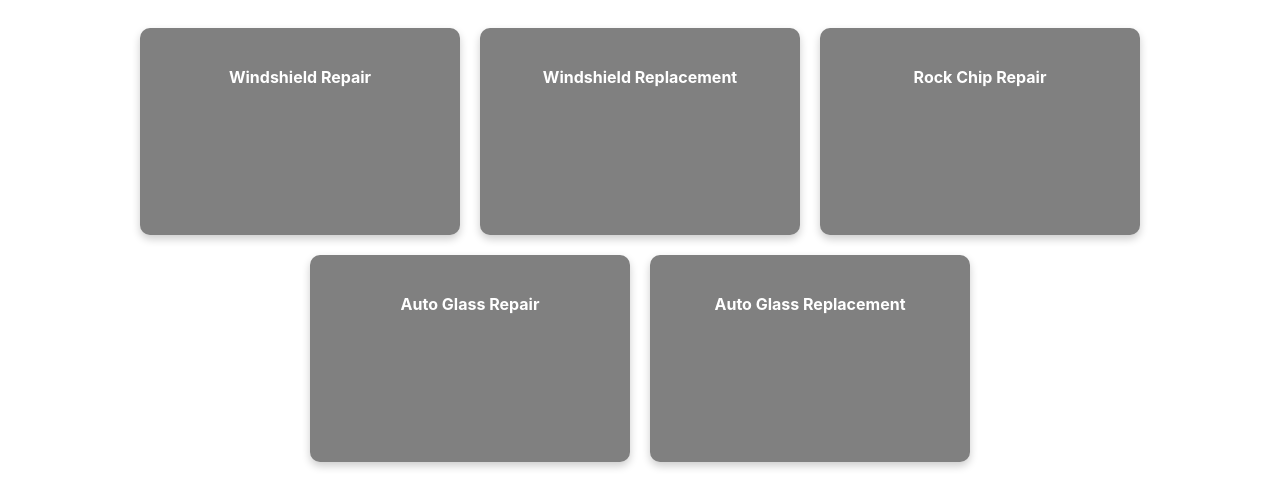
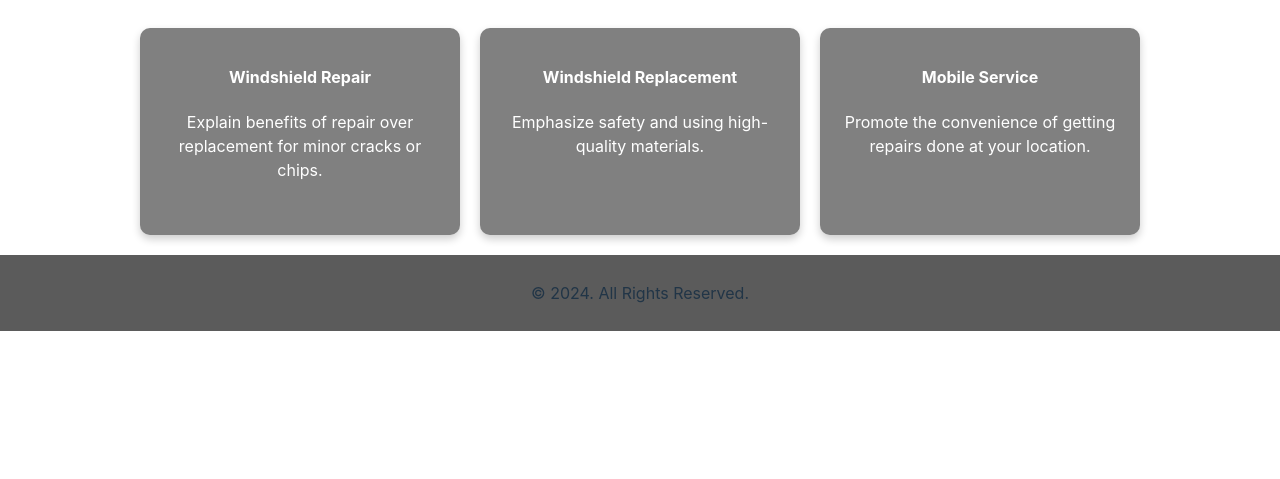
Before and after one commit to Lunchtime52/testsite, a Vue app: page / in a window 1280 px wide. Shown: the part 584-1063 px from the top of the page. After the commit the page ends 915 px from the top, so only its background shows below. Built offline with nearby package versions, Linux system fonts and the light colour scheme.

Commit message:
github pages

```diff
--- a/src/App.vue
+++ b/src/App.vue
@@ -3,6 +3,7 @@ import Row from './components/Row.vue'
 import { ref } from 'vue';
 import About from './components/About.vue'
 import Services from './components/Services.vue'
+import Footer from './components/Footer.vue'
 
 const rows=ref(5)
 </script>
@@ -14,6 +15,7 @@ const rows=ref(5)
 <!-- <Row></Row>   -->
 <About></About>
 <Services></Services>
+<Footer></Footer>
 </template>
 
 <style scoped>
--- /dev/null
+++ b/src/components/Footer.vue
@@ -0,0 +1,14 @@
+<template>
+<footer>
+    <p>&#169; 2024. All Rights Reserved.</p>
+</footer>
+
+</template>
+
+<style scoped>
+footer{
+    background-color: rgb(91, 91, 91);
+    padding: 10px;
+    text-align: center;
+}
+</style>
--- a/src/components/Services.vue
+++ b/src/components/Services.vue
@@ -4,32 +4,24 @@
     <div class="column">
       <div class="card">
         <h4>Windshield Repair</h4>
+        <p>Explain benefits of repair over replacement for minor cracks or chips.</p>
       </div>
     </div>
     <div class="column">
       <div class="card">
         <h4>Windshield Replacement</h4>
+        <p>Emphasize safety and using high-quality materials.</p>
       </div>
     </div>
     <div class="column">
       <div class="card">
-        <h4>Rock Chip Repair</h4>
+        <h4>Mobile Service</h4>
+        <p>Promote the convenience of getting repairs done at your location.</p>
       </div>
     </div>
   </div>
 
-  <div class="row">
-    <div class="column">
-      <div class="card">
-        <h4>Auto Glass Repair</h4>
-      </div>
-    </div>
-    <div class="column">
-      <div class="card">
-        <h4>Auto Glass Replacement</h4>
-      </div>
-    </div>
-  </div>
+
 </template>
 
 <style scoped>
@@ -68,7 +60,7 @@
 /* Responsive columns - one column layout (vertical) on small screens */
 @media screen and (max-width: 600px) {
   .column {
-    width: 100%;
+    width: 75%;
     /* display: block; */
   }
 
--- a/vite.config.js
+++ b/vite.config.js
@@ -4,4 +4,5 @@ import vue from '@vitejs/plugin-vue'
 // https://vitejs.dev/config/
 export default defineConfig({
   plugins: [vue()],
+  publicPath: process.env.NODE_ENV === "production" ? "/vue-deploy/" : "/",
 })
```
